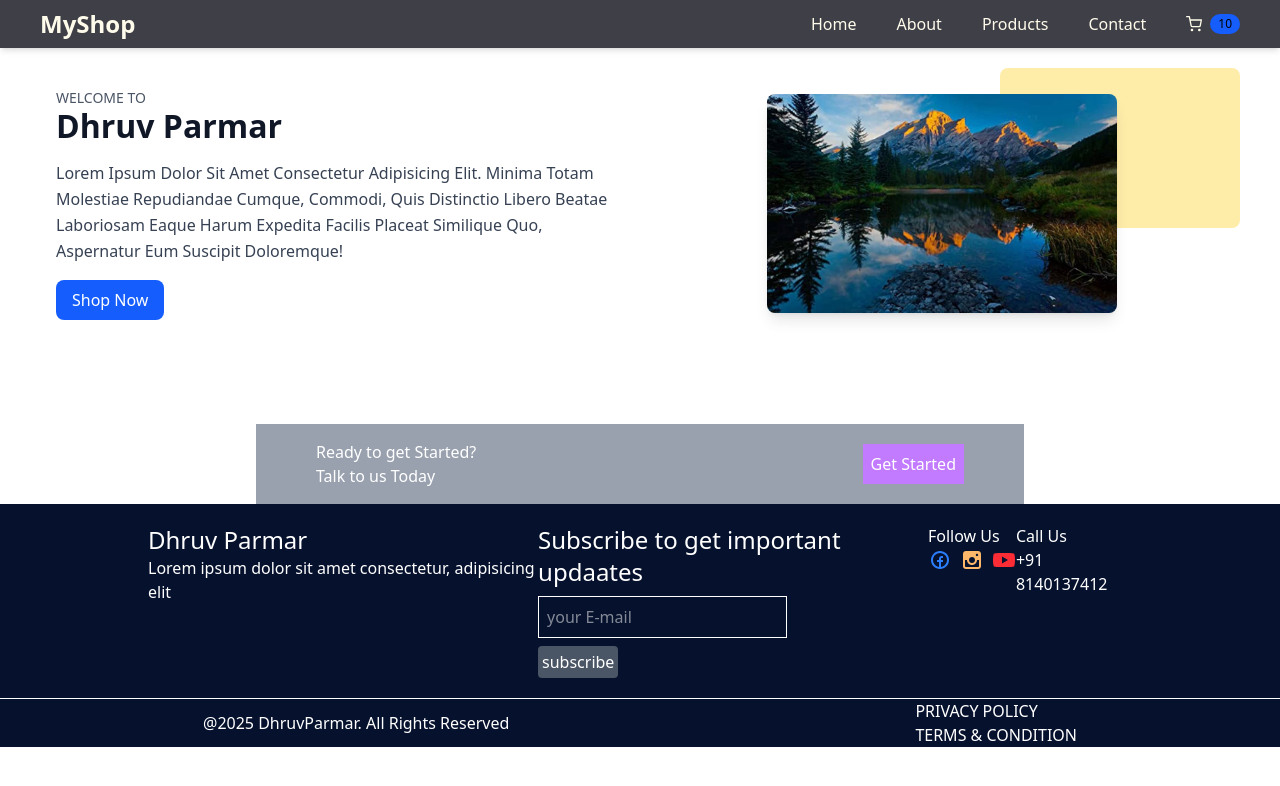
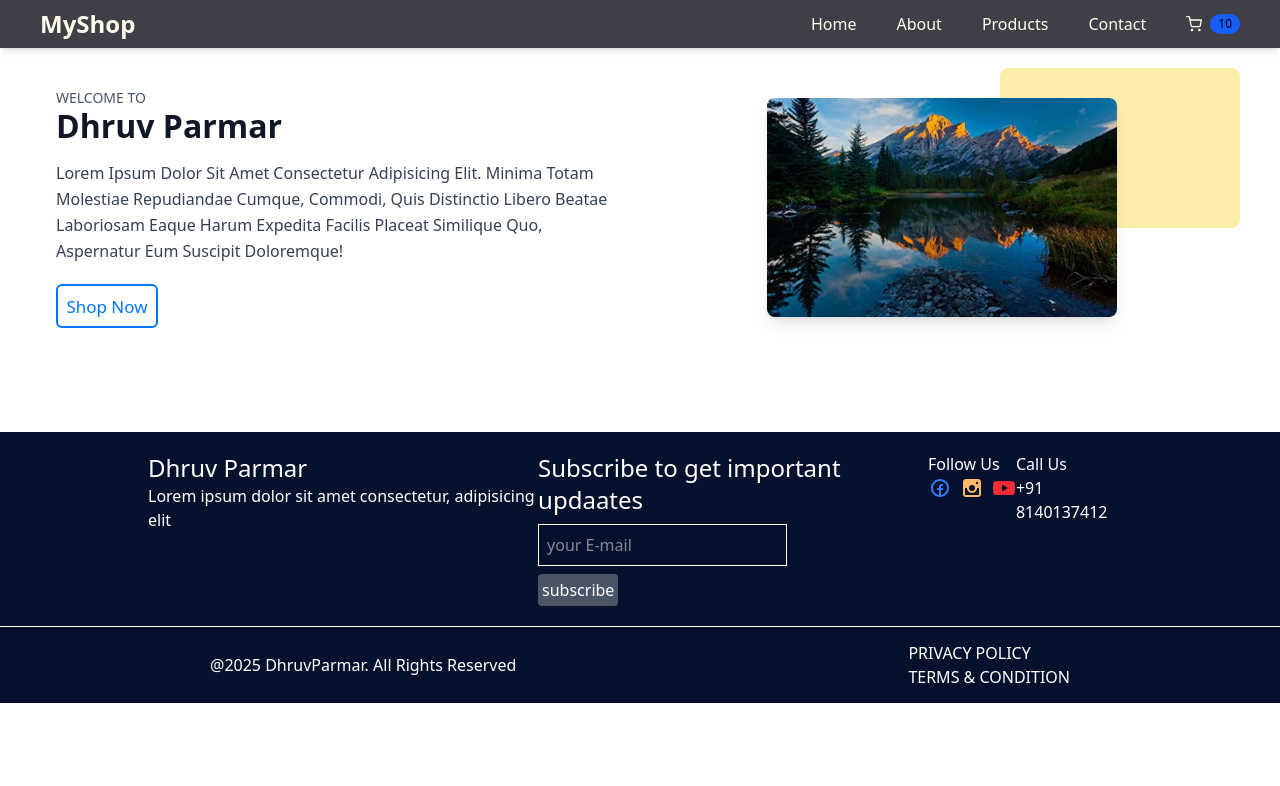
Before and after one commit to dhruvparmar25/Ecom_React, a React app: page /about in a window 1280 px wide. Shown: the top 786 px of the page. Built offline with nearby package versions, Linux system fonts and the light colour scheme; the HTML template or start-up script is replaced by a standard one.

Commit message:
PAGE NOT FOUND

```diff
--- a/src/Pages/ErrorPage.jsx
+++ b/src/Pages/ErrorPage.jsx
@@ -1,8 +1,21 @@
 import React from 'react'
+import { NavLink } from 'react-router-dom'
+
 
 function ErrorPage() {
   return (
-    <div>ErrorPage</div>
+    <div>
+      <div className="conatainer">
+        <div className='text-center justify-center overflow-hidden flex flex-col gap-5 h-[70vh]'>
+          <h2 className='text-5xl '>404</h2>
+          <h2 className='text-5xl '>UH OH! You're lost.</h2>
+          <p>The page you are looking for does not exist. how you got here is a mystery. But you can click the button  below  to go back to the homepage.</p>
+          <NavLink to="/">
+            <button>GO BACK TO HOME</button>
+          </NavLink>
+        </div>
+      </div>
+    </div>
   )
 }
 
--- a/src/components/Footer.jsx
+++ b/src/components/Footer.jsx
@@ -6,8 +6,8 @@ import { TiSocialYoutube } from "react-icons/ti";
 
 function Footer() {
   return (
-    <>
-      <section className="contact-short w-[60%] flex m-auto bg-gray-400 text-white  ">
+    <div className="mb-16">
+      {/* <section className="contact-short w-[60%] flex m-auto bg-gray-400 text-white  ">
         <div className="flex justify-between items-center px-15 py-4 w-[100%]">
           <div>
             <h3>Ready to get Started?</h3>
@@ -19,8 +19,8 @@ function Footer() {
             </button>
           </div>
         </div>
-      </section>
-        <div className="bg-[#06122d] text-white">
+      </section>   */}
+        <div className="bg-[#06122d] text-white ">
         <footer className="w-[80%] m-auto justify-center items-centerin b">
           <div className="footer-main grid grid-cols-4 p-5">
             <div className="footer-about">
@@ -64,9 +64,9 @@ function Footer() {
           </div>
 
         </footer>
-        <div className="footer-bottom">
+        <div className="footer-bottom ">
           <hr />
-          <div className="copyright flex justify-around items-center">
+          <div className="copyright flex justify-around items-center p-3.5 ">
             <p>@{new Date().getFullYear()} DhruvParmar. All Rights Reserved</p>
             <div>
               <p>PRIVACY POLICY</p>
@@ -75,7 +75,7 @@ function Footer() {
           </div>
         </div>
       </div>
-    </>
+    </div>
   );
 }
 
--- a/src/components/HeroSection.jsx
+++ b/src/components/HeroSection.jsx
@@ -24,7 +24,7 @@ function HeroSection({ mydata }) {
               aspernatur eum suscipit doloremque!
             </p>
             <NavLink>
-              <button className="px-4 py-2 mt-4 bg-blue-600 text-white rounded-lg hover:bg-blue-700 transition">
+              <button >
                 Shop Now
               </button>
             </NavLink>
--- a/src/index.css
+++ b/src/index.css
@@ -78,3 +78,46 @@ margin-top: 4rem;
 ;
     /* align-items: center; */
 }
+/* From Uiverse.io by yaasiinaxmed */
+button {
+  --color: #0077ff;
+  font-family: inherit;
+  display: inline-block;
+  width: 6em;
+  height: 2.6em;
+  line-height: 2.5em;
+  overflow: hidden;
+  cursor: pointer;
+  margin-top: 20px;
+  font-size: 17px;
+  z-index: 1;
+  color: var(--color);
+  border: 2px solid var(--color);
+  border-radius: 6px;
+  position: relative;
+}
+
+button::before {
+  position: absolute;
+  content: "";
+  background: var(--color);
+  width: 150px;
+  height: 200px;
+  z-index: -1;
+  border-radius: 50%;
+}
+
+button:hover {
+  color: white;
+}
+
+button:before {
+  top: 100%;
+  left: 100%;
+  transition: 0.3s all;
+}
+
+button:hover::before {
+  top: -30px;
+  left: -30px;
+}
```
